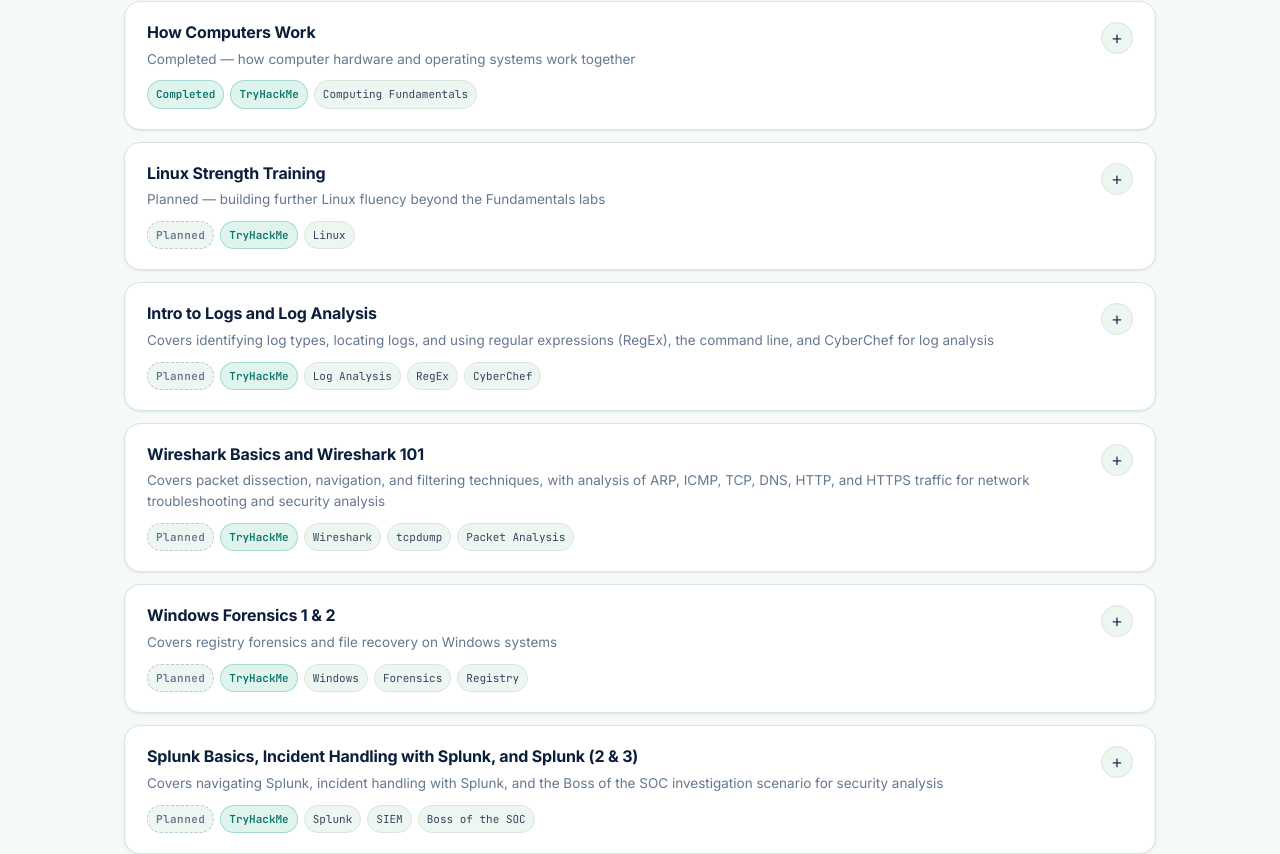
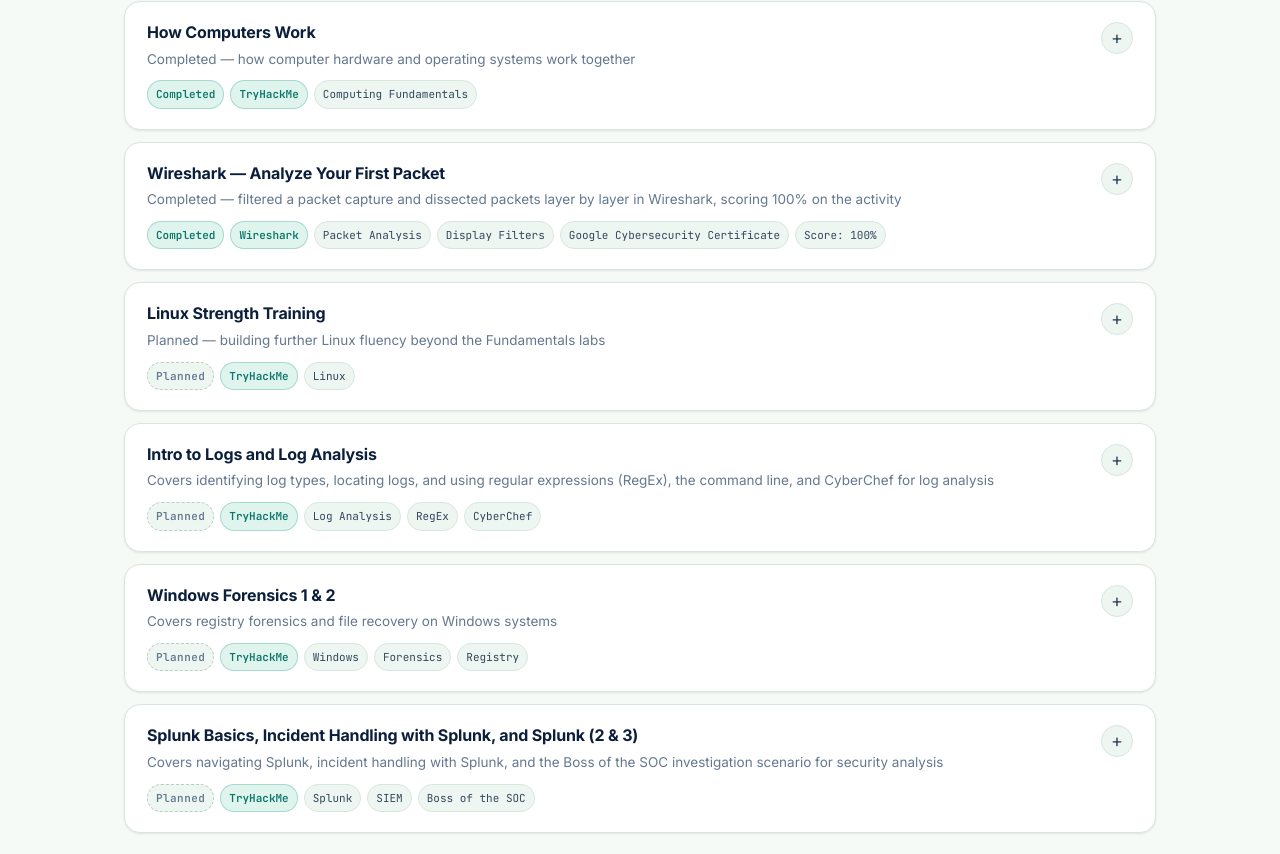
Before and after one commit to oluwatonaI/oluwatonaI.github.io, a plain HTML site: page index.html in a window 1280 px wide. Shown: the part 6694-7548 px from the top of the page. Drawn offline with Linux system fonts and the light colour scheme.

Commit message:
Deploy cybersecurity portfolio

```diff
--- a/index.html
+++ b/index.html
@@ -838,6 +838,25 @@
     <div class="project reveal">
       <button class="project-head" aria-expanded="false">
         <div>
+          <h3>Wireshark — Analyze Your First Packet</h3>
+          <p>Completed — filtered a packet capture and dissected packets layer by layer in Wireshark, scoring 100% on the activity</p>
+          <div class="project-meta"><span class="pill done">Completed</span><span class="pill accent">Wireshark</span><span class="pill">Packet Analysis</span><span class="pill">Display Filters</span><span class="pill">Google Cybersecurity Certificate</span><span class="pill">Score: 100%</span></div>
+        </div><span class="chev">+</span>
+      </button>
+      <div class="project-body">
+        <p>Completed activity from the Google Cybersecurity Professional Certificate — “Analyze your first packet with Wireshark” (Google Skills), finished with a perfect score of 100%. Hands-on packet analysis in Wireshark: working from a real capture, filtering traffic down to the packets that mattered and reading each protocol layer in the packet details.</p>
+        <ul class="detail-list">
+          <li><strong>Display filters:</strong> filtered the capture by IP address (ip.addr) to isolate one host’s traffic, and searched inside TCP payloads to find the packets carrying a specific tool’s traffic.</li>
+          <li><strong>Packet dissection:</strong> opened a TCP [SYN] packet and expanded every layer — Frame, Ethernet II, Internet Protocol Version 4, and Transmission Control Protocol.</li>
+          <li><strong>Values read from the capture:</strong> frame length, IP header length and total length, Time to Live, source and destination IP and MAC addresses, and the TCP source and destination ports.</li>
+          <li><strong>Protocol identification:</strong> identified ICMP as the protocol behind the Echo (ping) request traffic in the capture.</li>
+        </ul>
+      </div>
+    </div>
+
+    <div class="project reveal">
+      <button class="project-head" aria-expanded="false">
+        <div>
           <h3>Linux Strength Training</h3>
           <p>Planned — building further Linux fluency beyond the Fundamentals labs</p>
           <div class="project-meta"><span class="pill planned">Planned</span><span class="pill accent">TryHackMe</span><span class="pill">Linux</span></div>
@@ -858,19 +877,6 @@
       </button>
       <div class="project-body">
         <p>A planned lab on log analysis: identifying log types, locating logs, and applying RegEx, command-line, and CyberChef techniques — building toward the log analysis named under Security Practices on the résumé.</p>
-      </div>
-    </div>
-
-    <div class="project reveal">
-      <button class="project-head" aria-expanded="false">
-        <div>
-          <h3>Wireshark Basics and Wireshark 101</h3>
-          <p>Covers packet dissection, navigation, and filtering techniques, with analysis of ARP, ICMP, TCP, DNS, HTTP, and HTTPS traffic for network troubleshooting and security analysis</p>
-          <div class="project-meta"><span class="pill planned">Planned</span><span class="pill accent">TryHackMe</span><span class="pill">Wireshark</span><span class="pill">tcpdump</span><span class="pill">Packet Analysis</span></div>
-        </div><span class="chev">+</span>
-      </button>
-      <div class="project-body">
-        <p>A planned lab track on packet analysis — packet dissection, capture navigation, and filtering techniques across ARP, ICMP, TCP, DNS, HTTP, and HTTPS traffic — building toward the packet analysis named under Tools/Languages on the résumé (Wireshark, tcpdump).</p>
       </div>
     </div>
 
@@ -1057,6 +1063,7 @@
         <li>Incident report case study — ICMP flood DDoS mapped to all five NIST CSF functions</li>
         <li>SQL project — Apply Filters to SQL Queries: six filtered investigations using AND, OR, NOT, and LIKE</li>
         <li>Coursework projects — Vulnerability Assessment Report (public database server, NIST SP 800-30 Rev. 1), Home Asset Inventory, Risk Register (asset: Funds), and Access Control Worksheet</li>
+        <li>Wireshark — Analyze Your First Packet activity completed with a perfect score of 100% (display filters and layer-by-layer packet dissection)</li>
         <li>TryHackMe — Linux &amp; Windows Fundamentals 1–3, Networking Fundamentals, and How Computers Work completed</li>
         <li>Amazon Warehouse Associate — 300+ returned units per shift (08/2025 - Present)</li>
         <li>Teaching foundation: Mathematics, Agricultural Science, Basic Science (2018-2021)</li>
```
